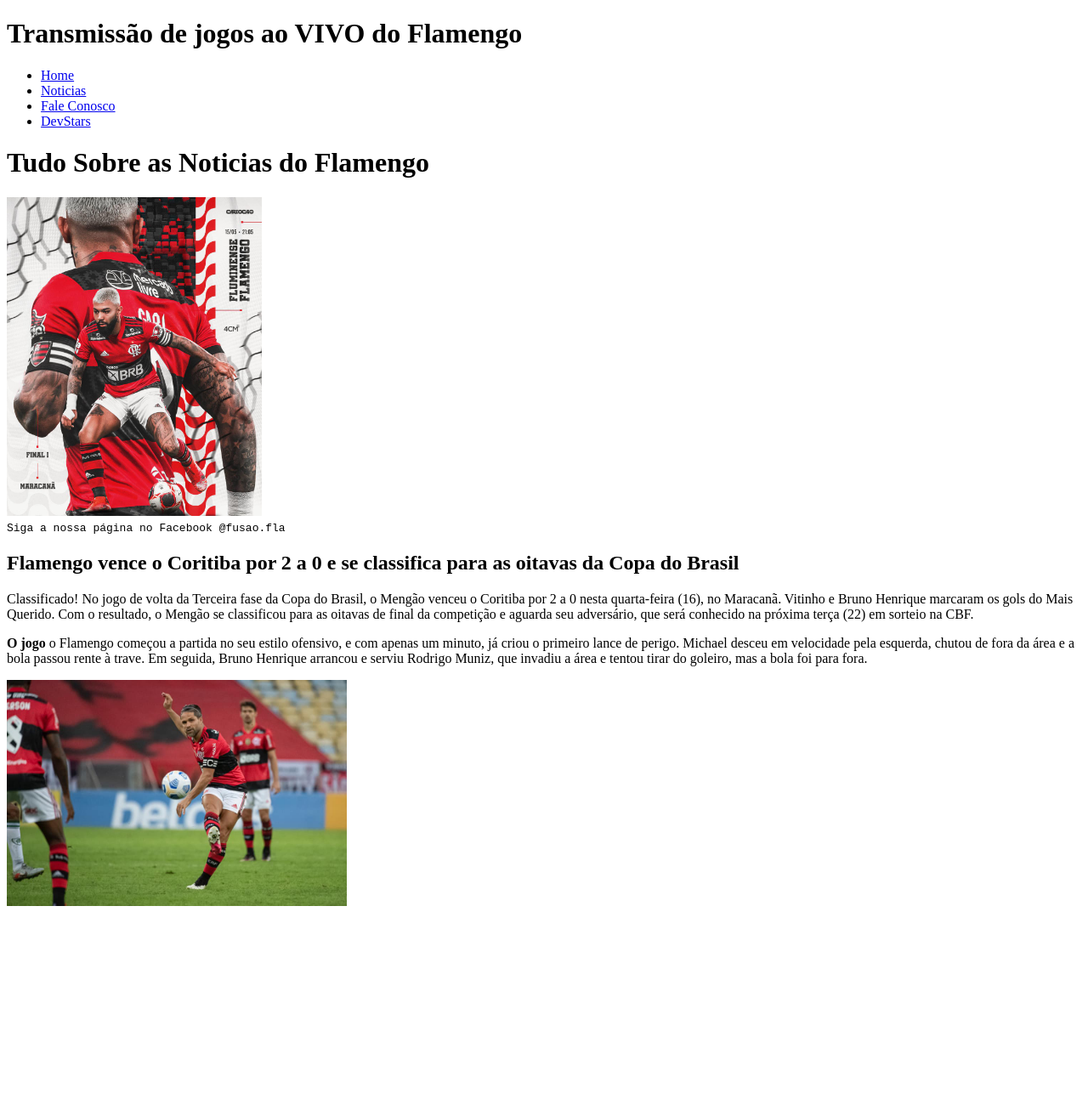
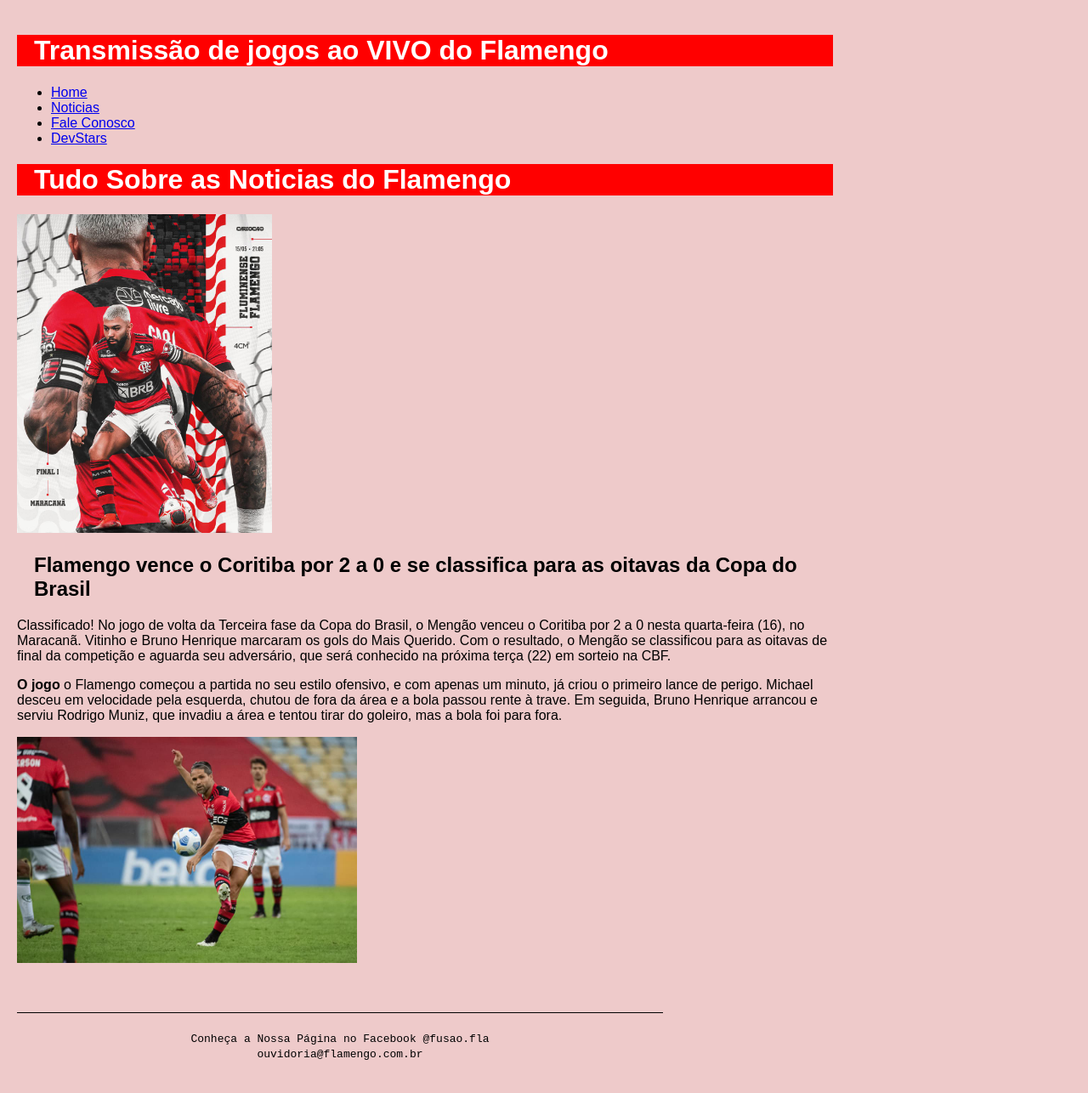
Before and after one commit to OliverDiego10/FLAMENGO, a plain HTML site: page noticias.html in a window 1280 px wide. Shown: the whole page at 85% size. Before the commit the page ends 1078 px from the top, so only its background shows below. Drawn offline with Linux system fonts and the light colour scheme.

Commit message:
Home, Noticias e Fale conosco

```diff
--- a/noticias.html
+++ b/noticias.html
@@ -3,39 +3,49 @@
     <head>
         <meta charset="utf-8" />
         <title>Fusão Fla</title>
+
             </head>
             <body>
                 <header>
-                    <h1>Transmissão de jogos ao VIVO do Flamengo</h1>
+                    <h1 class="title">Transmissão de jogos ao VIVO do Flamengo</h1>
+                    <section class="content-container">
                     <nav>
                         <ul>
                             <li><a href="index.html">Home</a> </li>
                             <li><a href="noticias.html">Noticias</a> </li>
                             <li><a href="faleconosco.html">Fale Conosco</a> </li>
                             <li><a href="DevStars.html">DevStars</a> </li>
+                            <link rel="stylesheet" href="public/css/footer.css" />
+                            <link rel="stylesheet" href="public/css/fusaofla.css" />
+
+<style>
+    h1 {
+            color: white;
+            background-color: red;
+        }
+</style>
+
+
                         </ul>
                     </nav>
+                </section>
                 </header>
 
                 <header>
-                    <h1>Tudo Sobre as Noticias do Flamengo</h1>
+                    <h1 class="title">Tudo Sobre as Noticias do Flamengo</h1>
                 </header>
                 <main>
                     <section>
                         <img src="public/fotos/noticias.jpg" width="300" alt="Noticias Gerais" />
                     </section>
                 </main>
-                <footer>
-                    <section>
-                        <samp>Siga a nossa página no Facebook @fusao.fla</samp> </br>
-                    </section>
-                </footer>
+
             </body>
             <main>
-                <section>
+                <section class="content-container">
                     <div>
                     <article>
-                        <h2>Flamengo vence o Coritiba por 2 a 0 e se classifica para as oitavas da Copa do Brasil</h2>
+                        <h2 class="title">Flamengo vence o Coritiba por 2 a 0 e se classifica para as oitavas da Copa do Brasil</h2>
                         <p>
                             Classificado! No jogo de volta da Terceira fase da Copa do Brasil, o Mengão venceu o Coritiba
                             por 2 a 0 nesta quarta-feira (16), no Maracanã. Vitinho e Bruno Henrique marcaram os gols do Mais Querido.
@@ -58,4 +68,16 @@ mas a bola foi para fora.
                 <section>
                     <img src="public/fotos/noticias.2.jpg" width="400" alt="Noticias Gerais" />
                 </section>
+                <br>
+                <br>
+                <br>
+
+
+
             </main>
+            <footer>
+                <section>
+                    <samp>Conheça a Nossa Página no Facebook @fusao.fla</samp> </br>
+                    <samp>ouvidoria@flamengo.com.br</samp>
+                </section>
+            </footer>
--- /dev/null
+++ b/public/css/faleconosco.css
@@ -0,0 +1 @@
+/* Estilo relacionados apagina de fale conosco */
--- a/public/css/footer.css
+++ b/public/css/footer.css
@@ -0,0 +1,8 @@
+/* o roda pé da nossa pagina */
+
+footer {
+    text-align: center;
+    border-top: 1px solid black;
+    padding: 20px;
+    width: 75%;
+}
--- a/public/css/fusaofla.css
+++ b/public/css/fusaofla.css
@@ -1,9 +1,18 @@
 /* Estilo globais do site */
 html {
-    height: 100px;
+    height: 100%;
 }
 body {
     background-color: rgb(238, 202, 202);
     font-family: sans-serif;
     margin: 0;
+    padding: 20px;
+    width: 75%;
     }
+
+    .title {
+        padding: 0 20px;
+    }
+    .text-justify {
+            text-align: justify;
+    }
--- a/public/css/index.css
+++ b/public/css/index.css
@@ -1,3 +1,24 @@
+/* estilo da pagina index.css */
+
+main {
+    text-align: justify;
+}
+main h1 {
+    text-align: center;
+}
+
 .cover-container figure img {
     width: 100%;
 }
+
+@media  and (min-width: 992px) {
+        .cover-container figure img {
+            width: 40%;
+        }
+}
+
+main section {
+    width: 70%;
+    margin-bottom: 50px;
+    text-align: justify;
+}
--- /dev/null
+++ b/public/css/noticias.css
@@ -0,0 +1,19 @@
+/* Estilo referente a pagina de Noticias */
+.content-container {
+    padding: 20px;
+}
+
+.content-container > div img {
+    width: 100%;
+
+}
+footer {
+
+    text-align: center;
+    border-top: 1px solid black;
+    padding: 20px;
+    width: 75%;
+}
+section .content-container nav ul li {
+    text-align: center;
+}
```
Also changed, not shown: DevStars.html (+4 -0 lines), faleconosco.html (+4 -0 lines), index.html (+3 -0 lines).
